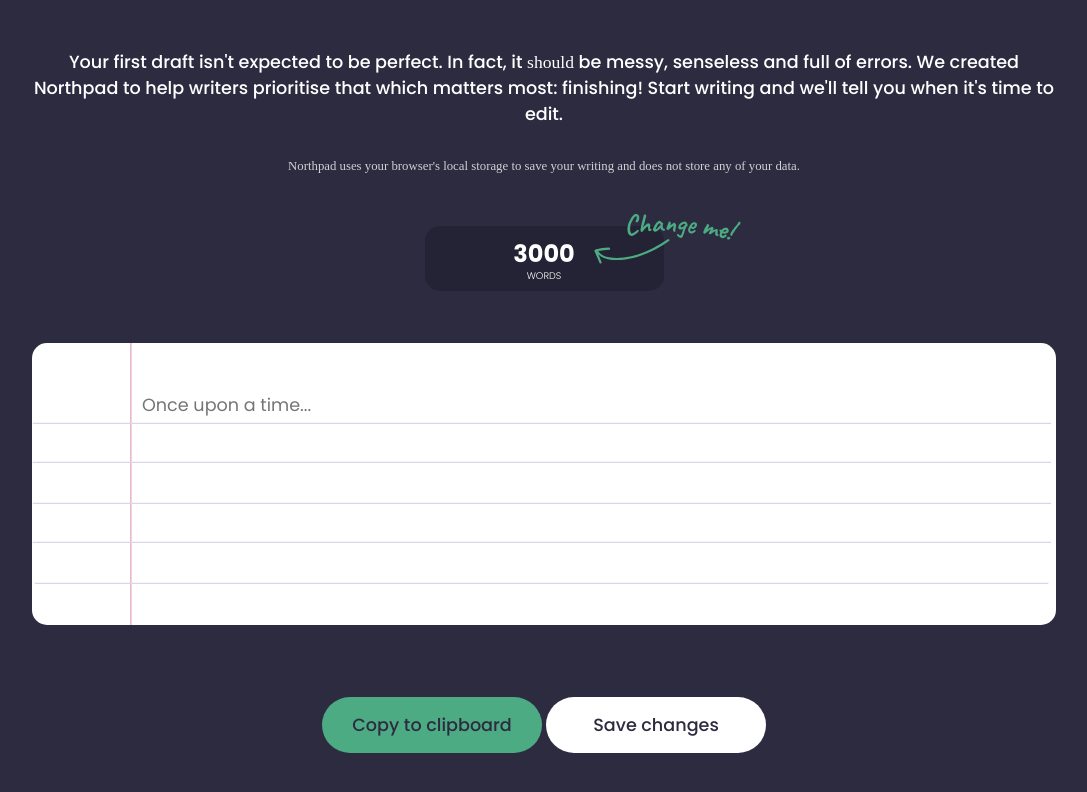
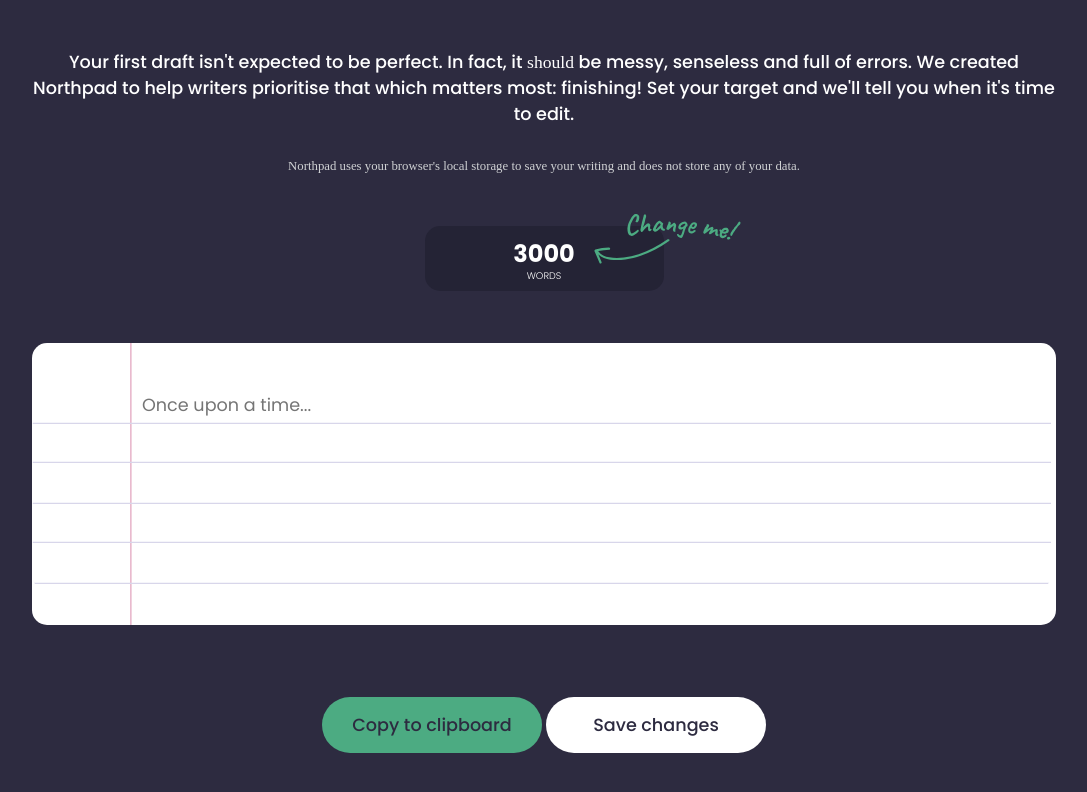
Before and after one commit to Northpad/Northpad.github.io, a plain HTML site: page index.html in a window 1280 px wide. Shown: the part 108-900 px from the top of the page, without its empty margins (96-1183 px from the left). Drawn offline with Linux system fonts and the light colour scheme; a web font is replaced by a local one.

Commit message:
Copy update

```diff
--- a/index.html
+++ b/index.html
@@ -10,7 +10,7 @@
     <body>
         <div id="container">
             <img src="northpad.svg" id="logo" alt="Northpad logo" title="NorthPad logo"/>
-            <p id="introtext">Your first draft isn't expected to be perfect. In fact, it <span>should</span> be messy, senseless and full of errors. We created Northpad to help writers prioritise that which matters most: finishing! Start writing and we'll tell you when it's time to edit.</p>
+            <p id="introtext">Your first draft isn't expected to be perfect. In fact, it <span>should</span> be messy, senseless and full of errors. We created Northpad to help writers prioritise that which matters most: finishing! Set your target and we'll tell you when it's time to edit.</p>
             <p id="secondarytext">Northpad uses your browser's local storage to save your writing and does not store any of your data.</p>
             <div id="wordcountcontainer">
                 <label for="wordcount">WORDS</label>
```
